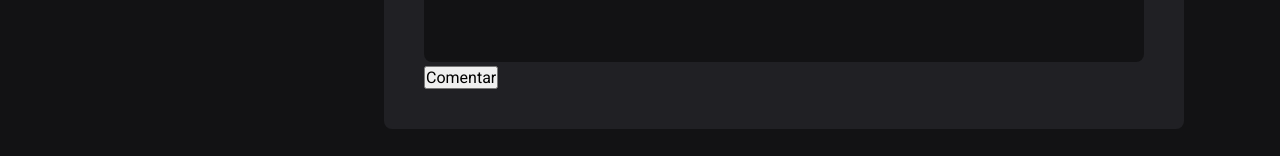
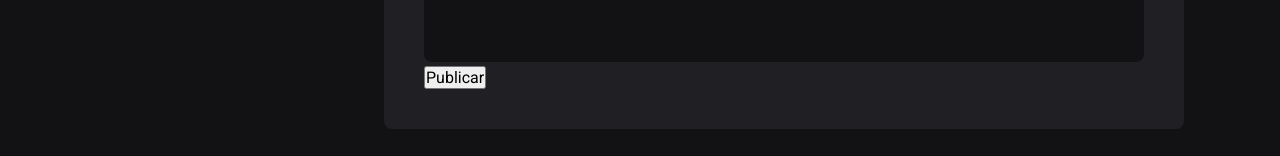
Before and after one commit to Clara-Pacheco/IGNITE_ROCKETSEAT-ignite_feed, a React (Vite) app: page / in a window 1280 px wide. Shown: the part 525-681 px from the top of the page. Built offline with nearby package versions, Linux system fonts and the light colour scheme.

Commit message:
Involve button element inside a footer tag to make it appear only when the comment form is on focus state + carrying for accessibility

```diff
--- a/src/components/Post.jsx
+++ b/src/components/Post.jsx
@@ -36,7 +36,9 @@ export function Post() {
 
         <textarea placeholder='Deixe um comentário'/>
 
-        <button type='submit'>Comentar</button>
+        <footer>
+          <button type='submit'>Publicar</button>
+        </footer>
       </form>
 
     </article>
```
